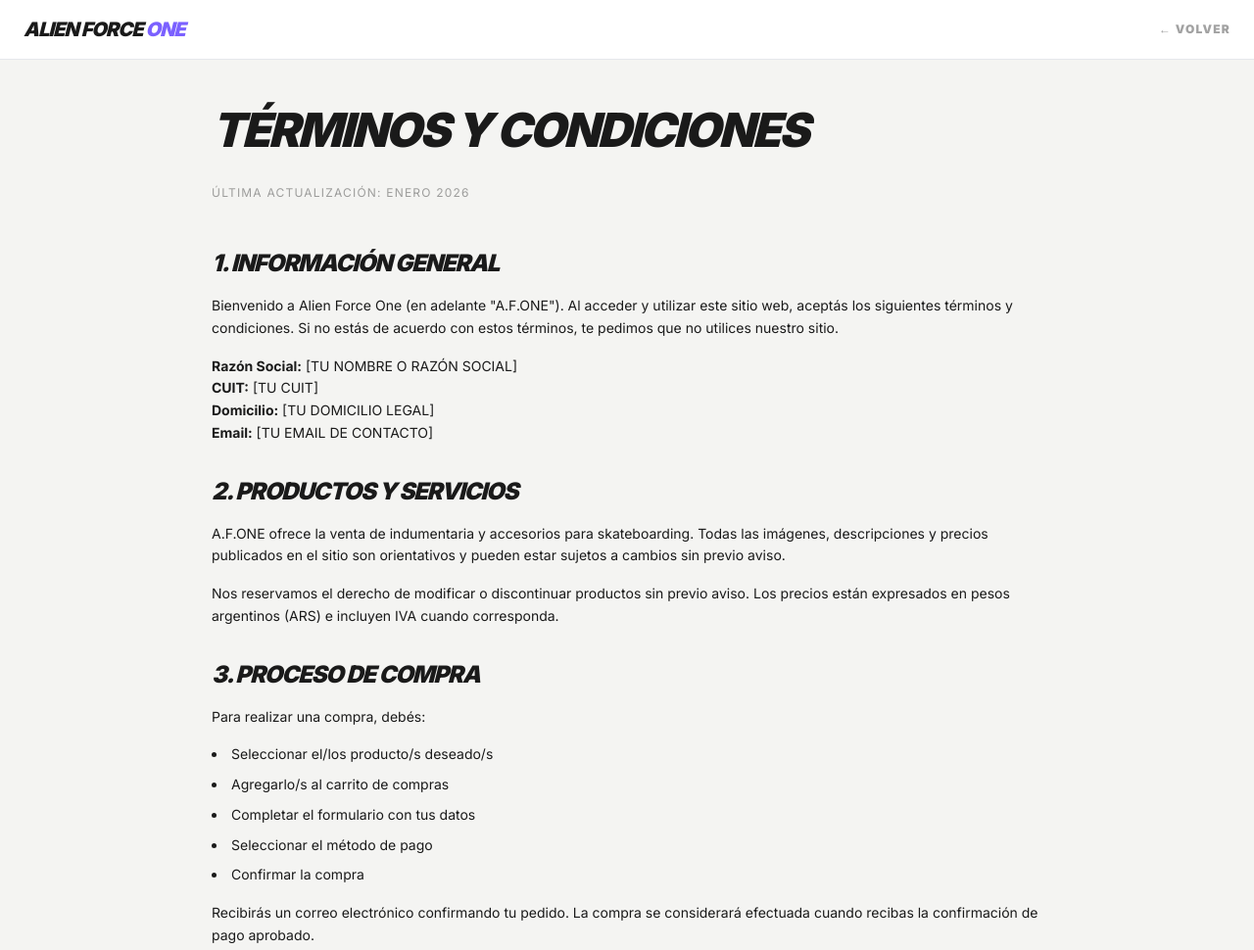
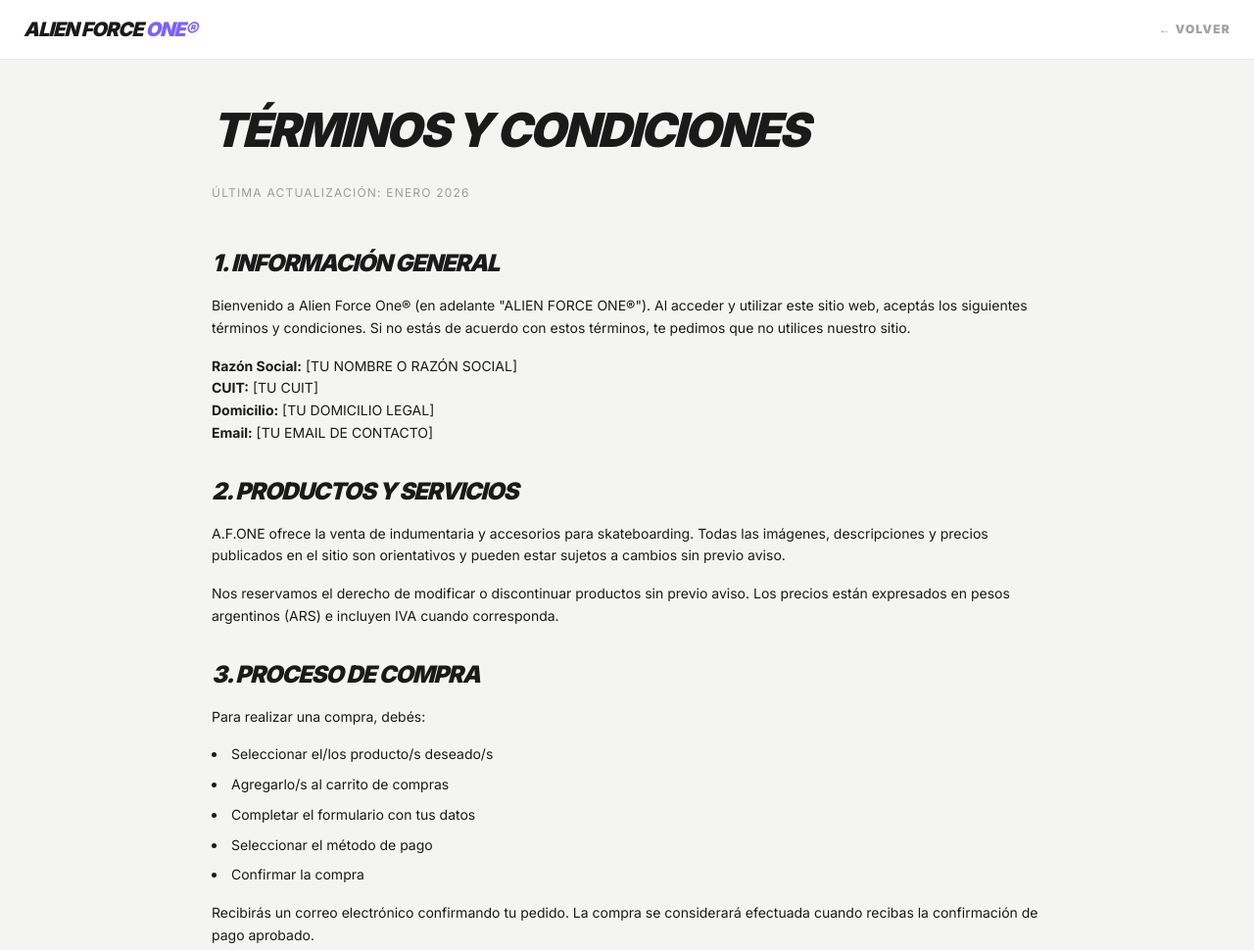
Before and after one commit to AlienForceOne/alien-force-one, a website: page terminos.html in a window 1280 px wide. Shown: the top 970 px of the page at 98% size. Drawn offline with nearby package versions, Linux system fonts and the light colour scheme.

Commit message:
Update terminos.html

```diff
--- a/terminos.html
+++ b/terminos.html
@@ -3,7 +3,7 @@
 <head>
     <meta charset="UTF-8">
     <meta name="viewport" content="width=device-width, initial-scale=1.0">
-    <title>Términos y Condiciones | A.F.ONE</title>
+    <title>Términos y Condiciones | ALIEN FORCE ONE®</title>
     <script src="https://cdn.tailwindcss.com"></script>
     <link href="https://fonts.googleapis.com/css2?family=Inter:wght@400;700;900&display=swap" rel="stylesheet">
     <style>
@@ -14,7 +14,7 @@
 <body>
 
     <nav class="bg-white border-b px-6 py-4 flex justify-between items-center sticky top-0 z-50">
-        <div class="text-xl street-title italic">ALIEN FORCE <span class="text-[#7B61FF]">ONE</span></div>
+        <div class="text-xl street-title italic">ALIEN FORCE <span class="text-[#7B61FF]">ONE®</span></div>
         <a href="index.html" class="text-xs font-black uppercase tracking-widest opacity-40 hover:opacity-100 transition">← Volver</a>
     </nav>
 
@@ -25,7 +25,7 @@
         <div class="space-y-8 text-sm leading-relaxed">
             <section>
                 <h2 class="text-2xl street-title italic mb-4">1. INFORMACIÓN GENERAL</h2>
-                <p class="mb-4">Bienvenido a Alien Force One (en adelante "A.F.ONE"). Al acceder y utilizar este sitio web, aceptás los siguientes términos y condiciones. Si no estás de acuerdo con estos términos, te pedimos que no utilices nuestro sitio.</p>
+                <p class="mb-4">Bienvenido a Alien Force One® (en adelante "ALIEN FORCE ONE®"). Al acceder y utilizar este sitio web, aceptás los siguientes términos y condiciones. Si no estás de acuerdo con estos términos, te pedimos que no utilices nuestro sitio.</p>
                 <p><strong>Razón Social:</strong> [TU NOMBRE O RAZÓN SOCIAL]</p>
                 <p><strong>CUIT:</strong> [TU CUIT]</p>
                 <p><strong>Domicilio:</strong> [TU DOMICILIO LEGAL]</p>
```
